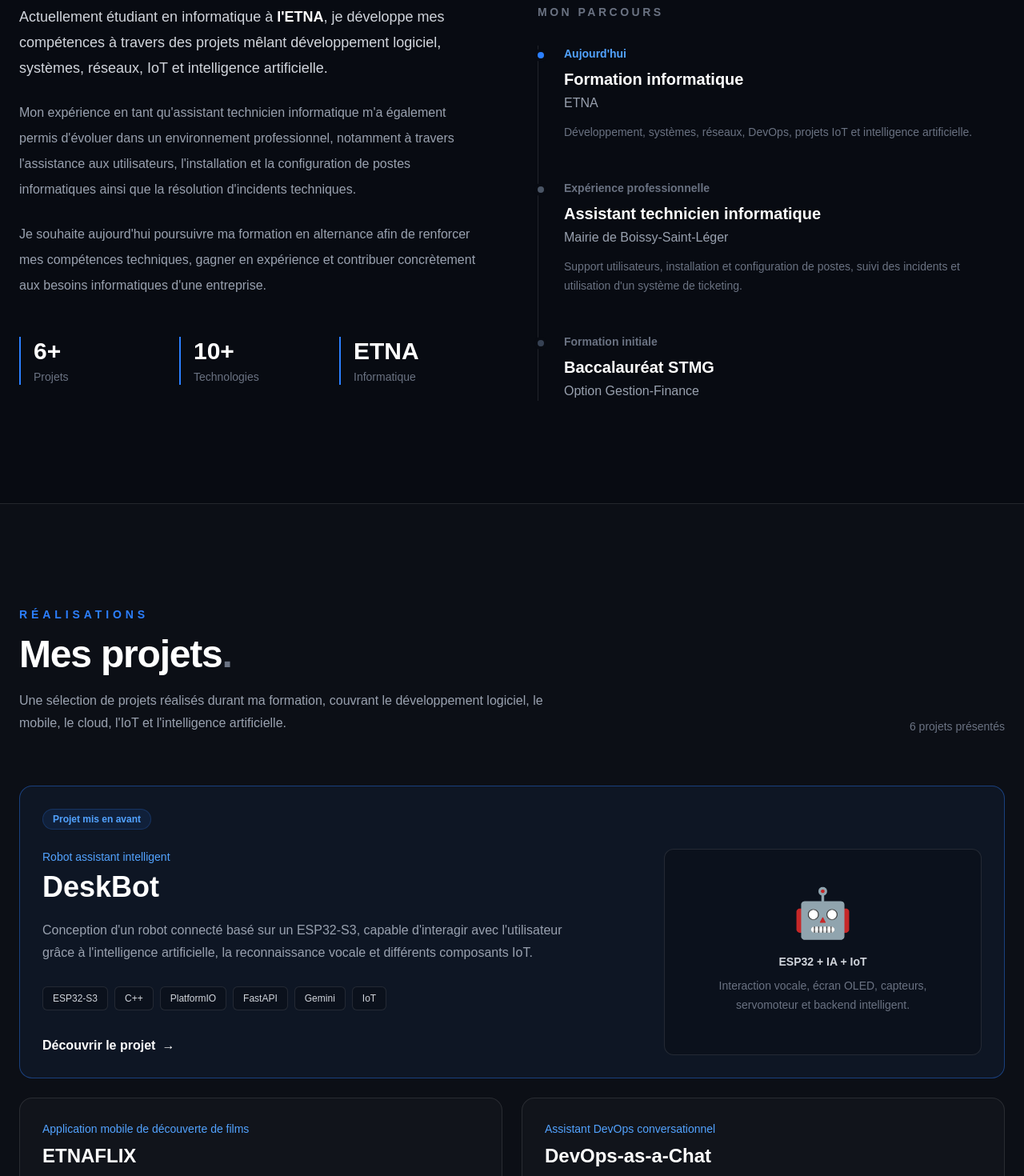
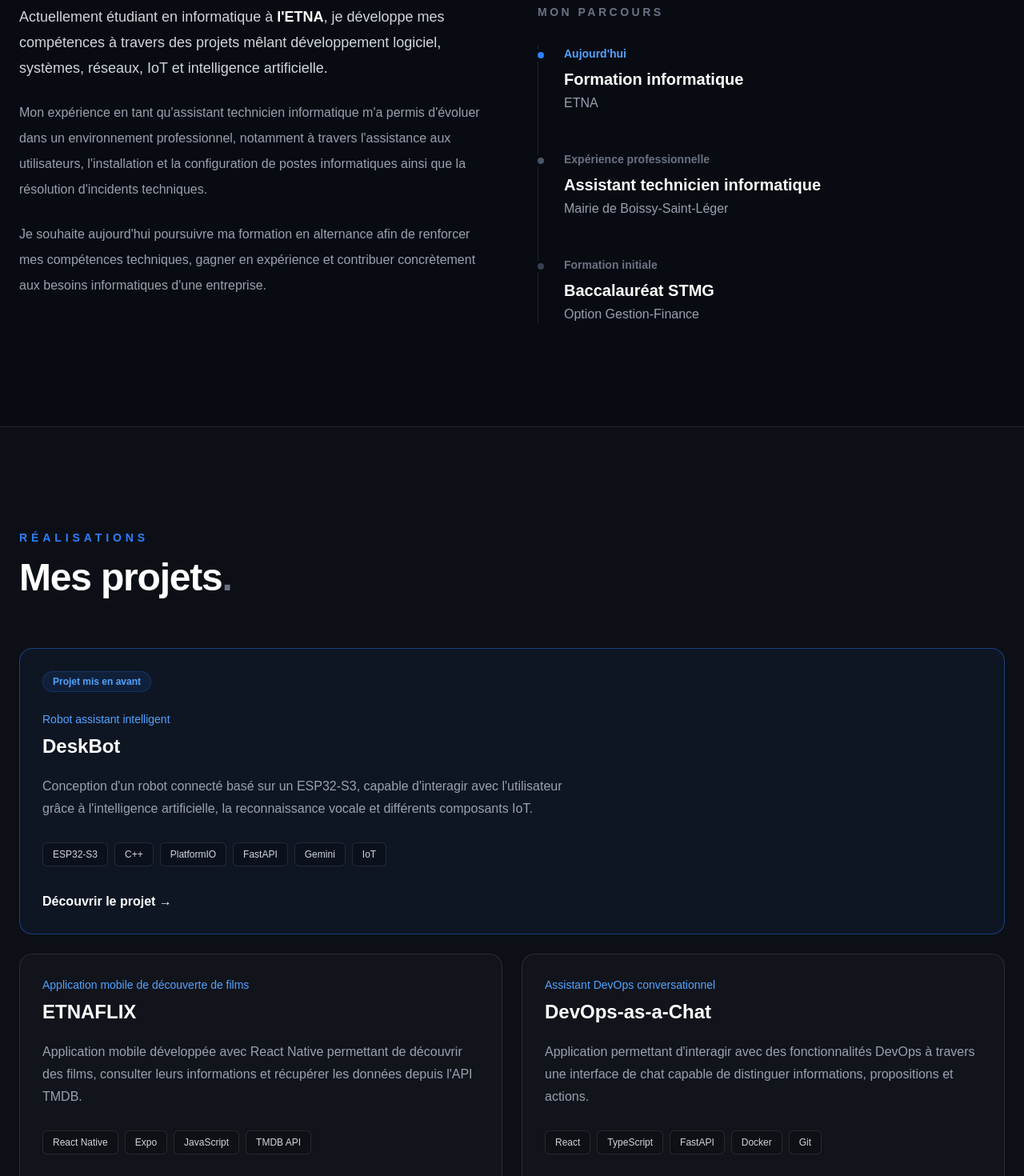
Before and after one commit to sangarm94/portfolio, a React app: page / in a window 1280 px wide. Shown: the part 1120-2590 px from the top of the page at 80% size. Built offline with nearby package versions, Linux system fonts and the light colour scheme; the HTML template or start-up script is replaced by a standard one.

Commit message:
feat: finaliser la section contact

```diff
--- a/src/App.jsx
+++ b/src/App.jsx
@@ -281,16 +281,6 @@ function App() {
               </div>
             </div>
           </div>
-
-          <a
-            href="#apropos"
-            className="absolute bottom-8 left-1/2 hidden -translate-x-1/2 flex-col items-center gap-2 text-gray-600 transition hover:text-white md:flex"
-          >
-            <span className="text-xs uppercase tracking-[0.25em]">
-              Découvrir
-            </span>
-            <span className="text-xl">↓</span>
-          </a>
         </section>
 
         {/* À PROPOS */}
@@ -322,10 +312,10 @@ function App() {
 
                 <p className="mt-6 leading-8 text-gray-400">
                   Mon expérience en tant qu'assistant technicien informatique
-                  m'a également permis d'évoluer dans un environnement
-                  professionnel, notamment à travers l'assistance aux
-                  utilisateurs, l'installation et la configuration de postes
-                  informatiques ainsi que la résolution d'incidents techniques.
+                  m'a permis d'évoluer dans un environnement professionnel,
+                  notamment à travers l'assistance aux utilisateurs,
+                  l'installation et la configuration de postes informatiques
+                  ainsi que la résolution d'incidents techniques.
                 </p>
 
                 <p className="mt-6 leading-8 text-gray-400">
@@ -334,23 +324,6 @@ function App() {
                   expérience et contribuer concrètement aux besoins
                   informatiques d'une entreprise.
                 </p>
-
-                <div className="mt-12 grid grid-cols-3 gap-4">
-                  <div className="border-l-2 border-blue-500 pl-4">
-                    <p className="text-3xl font-black">6+</p>
-                    <p className="mt-1 text-sm text-gray-500">Projets</p>
-                  </div>
-
-                  <div className="border-l-2 border-blue-500 pl-4">
-                    <p className="text-3xl font-black">10+</p>
-                    <p className="mt-1 text-sm text-gray-500">Technologies</p>
-                  </div>
-
-                  <div className="border-l-2 border-blue-500 pl-4">
-                    <p className="text-3xl font-black">ETNA</p>
-                    <p className="mt-1 text-sm text-gray-500">Informatique</p>
-                  </div>
-                </div>
               </div>
 
               <div>
@@ -371,11 +344,6 @@ function App() {
                     </h3>
 
                     <p className="mt-1 text-gray-400">ETNA</p>
-
-                    <p className="mt-3 text-sm leading-6 text-gray-500">
-                      Développement, systèmes, réseaux, DevOps, projets IoT et
-                      intelligence artificielle.
-                    </p>
                   </div>
 
                   <div className="relative pb-12">
@@ -391,12 +359,6 @@ function App() {
 
                     <p className="mt-1 text-gray-400">
                       Mairie de Boissy-Saint-Léger
-                    </p>
-
-                    <p className="mt-3 text-sm leading-6 text-gray-500">
-                      Support utilisateurs, installation et configuration de
-                      postes, suivi des incidents et utilisation d'un système de
-                      ticketing.
                     </p>
                   </div>
 
@@ -432,31 +394,17 @@ function App() {
                 Réalisations
               </p>
 
-              <div className="flex flex-col justify-between gap-6 md:flex-row md:items-end">
-                <div>
               <h2 className="text-4xl font-black tracking-tight md:text-5xl">
                 Mes projets
                 <span className="text-gray-500">.</span>
               </h2>
-
-                  <p className="mt-5 max-w-2xl leading-7 text-gray-400">
-                    Une sélection de projets réalisés durant ma formation,
-                    couvrant le développement logiciel, le mobile, le cloud,
-                    l'IoT et l'intelligence artificielle.
-                  </p>
-                </div>
-
-                <p className="text-sm text-gray-500">
-                  {projects.length} projets présentés
-                </p>
-              </div>
             </div>
 
             <div className="grid gap-6 md:grid-cols-2">
               {projects.map((project) => (
                 <article
                   key={project.title}
-                  className={`group relative overflow-hidden rounded-2xl border p-7 transition duration-300 hover:-translate-y-1 ${
+                  className={`group rounded-2xl border p-7 transition duration-300 hover:-translate-y-1 ${
                     project.featured
                       ? "border-blue-500/40 bg-blue-500/[0.06] md:col-span-2"
                       : "border-white/10 bg-white/[0.025] hover:border-white/20"
@@ -468,25 +416,11 @@ function App() {
                     </div>
                   )}
 
-                  <div
-                    className={
-                      project.featured
-                        ? "grid gap-10 lg:grid-cols-[1.3fr_0.7fr]"
-                        : ""
-                    }
-                  >
-                    <div>
                   <p className="text-sm font-medium text-blue-400">
                     {project.subtitle}
                   </p>
 
-                      <h3
-                        className={`mt-2 font-black ${
-                          project.featured
-                            ? "text-3xl md:text-4xl"
-                            : "text-2xl"
-                        }`}
-                      >
+                  <h3 className="mt-2 text-2xl font-black">
                     {project.title}
                   </h3>
 
@@ -507,32 +441,10 @@ function App() {
 
                   <button
                     type="button"
-                        className="mt-8 flex items-center gap-2 font-semibold text-white transition group-hover:text-blue-400"
+                    className="mt-8 font-semibold text-white transition group-hover:text-blue-400"
                   >
-                        Découvrir le projet
-                        <span className="transition-transform group-hover:translate-x-1">
-                          →
-                        </span>
+                    Découvrir le projet →
                   </button>
-                    </div>
-
-                    {project.featured && (
-                      <div className="flex min-h-[250px] items-center justify-center rounded-xl border border-white/10 bg-black/20">
-                        <div className="text-center">
-                          <div className="text-6xl">🤖</div>
-
-                          <p className="mt-5 text-sm font-semibold text-gray-300">
-                            ESP32 + IA + IoT
-                          </p>
-
-                          <p className="mt-2 max-w-xs text-sm leading-6 text-gray-500">
-                            Interaction vocale, écran OLED, capteurs,
-                            servomoteur et backend intelligent.
-                          </p>
-                        </div>
-                      </div>
-                    )}
-                  </div>
                 </article>
               ))}
             </div>
@@ -550,24 +462,17 @@ function App() {
                 Compétences
               </p>
 
-              <h2 className="max-w-3xl text-4xl font-black tracking-tight md:text-5xl">
+              <h2 className="text-4xl font-black tracking-tight md:text-5xl">
                 Un profil
                 <span className="text-gray-500"> polyvalent.</span>
               </h2>
-
-              <p className="mt-6 max-w-3xl leading-7 text-gray-400">
-                Ma formation et mes projets m'ont permis de travailler sur
-                plusieurs domaines de l'informatique, du support utilisateur au
-                développement, en passant par le cloud, les API et les systèmes
-                embarqués.
-              </p>
             </div>
 
             <div className="grid gap-6 md:grid-cols-2 lg:grid-cols-3">
               {skills.map((skill) => (
                 <article
                   key={skill.title}
-                  className="group rounded-2xl border border-white/10 bg-white/[0.025] p-7 transition duration-300 hover:-translate-y-1 hover:border-blue-500/30 hover:bg-blue-500/[0.03]"
+                  className="rounded-2xl border border-white/10 bg-white/[0.025] p-7"
                 >
                   <div className="flex h-12 w-12 items-center justify-center rounded-xl border border-blue-500/20 bg-blue-500/10 font-mono text-lg font-black text-blue-400">
                     {skill.icon}
@@ -577,7 +482,7 @@ function App() {
                     {skill.title}
                   </h3>
 
-                  <p className="mt-3 min-h-[72px] text-sm leading-6 text-gray-500">
+                  <p className="mt-3 text-sm leading-6 text-gray-500">
                     {skill.description}
                   </p>
 
@@ -585,7 +490,7 @@ function App() {
                     {skill.items.map((item) => (
                       <span
                         key={item}
-                        className="rounded-md border border-white/10 bg-black/20 px-3 py-1.5 text-xs text-gray-300 transition group-hover:border-white/15"
+                        className="rounded-md border border-white/10 bg-black/20 px-3 py-1.5 text-xs text-gray-300"
                       >
                         {item}
                       </span>
@@ -594,60 +499,141 @@ function App() {
                 </article>
               ))}
             </div>
+          </div>
+        </section>
 
-            {/* BLOC SUPPORT IT */}
-            <div className="mt-12 overflow-hidden rounded-2xl border border-blue-500/20 bg-blue-500/[0.05]">
-              <div className="grid lg:grid-cols-[0.8fr_1.2fr]">
-                <div className="border-b border-white/10 p-8 lg:border-b-0 lg:border-r">
-                  <p className="text-sm font-bold uppercase tracking-[0.25em] text-blue-400">
-                    Orientation professionnelle
+        {/* CONTACT */}
+        <section
+          id="contact"
+          className="relative overflow-hidden border-t border-white/10 py-24 md:py-32"
+        >
+          <div className="absolute right-0 top-1/2 h-[400px] w-[400px] -translate-y-1/2 rounded-full bg-blue-600/10 blur-[120px]" />
+
+          <div className="relative mx-auto max-w-7xl px-6">
+            <div className="grid gap-16 lg:grid-cols-[1.1fr_0.9fr]">
+              {/* TEXTE */}
+              <div>
+                <p className="mb-4 text-sm font-bold uppercase tracking-[0.35em] text-blue-500">
+                  Contact
                 </p>
 
-                  <h3 className="mt-4 text-3xl font-black">
-                    Support informatique
-                  </h3>
+                <h2 className="max-w-3xl text-4xl font-black tracking-tight md:text-5xl">
+                  Construisons quelque chose
+                  <span className="text-gray-500"> ensemble.</span>
+                </h2>
 
-                  <p className="mt-4 leading-7 text-gray-400">
-                    Je souhaite mettre mes compétences techniques au service des
-                    utilisateurs et continuer à progresser dans un
-                    environnement professionnel.
+                <p className="mt-6 max-w-2xl text-lg leading-8 text-gray-400">
+                  Je recherche actuellement une alternance dans le domaine de
+                  l'informatique, notamment en support informatique et
+                  assistance utilisateurs.
+                </p>
+
+                <p className="mt-4 max-w-2xl leading-7 text-gray-500">
+                  Vous pouvez me contacter directement par email ou consulter
+                  mes projets et mon parcours professionnel.
+                </p>
+
+                {/* ACTIONS */}
+                <div className="mt-10 flex flex-wrap gap-4">
+                  <a
+                    href="mailto:sangar_m@etna-alternance.net"
+                    className="rounded-xl bg-blue-600 px-7 py-4 font-semibold transition hover:-translate-y-1 hover:bg-blue-500"
+                  >
+                    Envoyer un email
+                  </a>
+
+                  <a
+                    href="/cv-mohamed-sangar.pdf"
+                    download
+                    className="rounded-xl border border-white/15 bg-white/5 px-7 py-4 font-semibold transition hover:-translate-y-1 hover:bg-white/10"
+                  >
+                    Télécharger mon CV
+                  </a>
+                </div>
+              </div>
+
+              {/* INFOS */}
+              <div className="rounded-2xl border border-white/10 bg-white/[0.025] p-8">
+                <p className="text-sm font-bold uppercase tracking-[0.25em] text-gray-500">
+                  Mes coordonnées
+                </p>
+
+                <div className="mt-8 space-y-6">
+                  <div>
+                    <p className="text-sm text-gray-500">Email</p>
+
+                    <a
+                      href="mailto:sangar_m@etna-alternance.net"
+                      className="mt-1 inline-block font-semibold text-white transition hover:text-blue-400"
+                    >
+                      sangar_m@etna-alternance.net
+                    </a>
+                  </div>
+
+                  <div>
+                    <p className="text-sm text-gray-500">Localisation</p>
+
+                    <p className="mt-1 font-semibold text-white">
+                      Île-de-France
                     </p>
                   </div>
 
-                <div className="grid gap-4 p-8 sm:grid-cols-2">
-                  {[
-                    "Assistance utilisateurs",
-                    "Diagnostic de pannes",
-                    "Installation de postes",
-                    "Windows & Linux",
-                    "Ticketing / GLPI",
-                    "Notions réseaux TCP/IP",
-                  ].map((item) => (
-                    <div
-                      key={item}
-                      className="flex items-center gap-3 rounded-xl border border-white/10 bg-black/10 px-4 py-4"
+                  <div>
+                    <p className="text-sm text-gray-500">
+                      Disponibilité
+                    </p>
+
+                    <p className="mt-1 font-semibold text-white">
+                      Alternance informatique
+                    </p>
+                  </div>
+                </div>
+
+                {/* RÉSEAUX */}
+                <div className="mt-10 border-t border-white/10 pt-8">
+                  <p className="text-sm text-gray-500">
+                    Retrouvez-moi également sur
+                  </p>
+
+                  <div className="mt-4 flex flex-wrap gap-3">
+                    <a
+                      href="https://github.com/sangarm94"
+                      target="_blank"
+                      rel="noreferrer"
+                      className="rounded-lg border border-white/10 bg-black/20 px-4 py-2 text-sm font-semibold transition hover:border-blue-500/50 hover:text-blue-400"
                     >
-                      <span className="flex h-6 w-6 shrink-0 items-center justify-center rounded-full bg-blue-500/10 text-xs font-bold text-blue-400">
-                        ✓
-                      </span>
+                      GitHub ↗
+                    </a>
 
-                      <span className="text-sm font-medium text-gray-300">
-                        {item}
-                      </span>
+                    <a
+                      href="#"
+                      target="_blank"
+                      rel="noreferrer"
+                      className="rounded-lg border border-white/10 bg-black/20 px-4 py-2 text-sm font-semibold transition hover:border-blue-500/50 hover:text-blue-400"
+                    >
+                      LinkedIn ↗
+                    </a>
                   </div>
-                  ))}
                 </div>
               </div>
             </div>
           </div>
         </section>
+      </main>
 
-        {/* CONTACT - PROCHAINE ÉTAPE */}
-        <section
-          id="contact"
-          className="min-h-screen border-t border-white/10"
-        />
-      </main>
+      {/* FOOTER */}
+      <footer className="border-t border-white/10">
+        <div className="mx-auto flex max-w-7xl flex-col gap-4 px-6 py-8 text-sm text-gray-500 md:flex-row md:items-center md:justify-between">
+          <p>© 2026 Mohamed Sangar. Tous droits réservés.</p>
+
+          <a
+            href="#accueil"
+            className="transition hover:text-white"
+          >
+            Retour en haut ↑
+          </a>
+        </div>
+      </footer>
     </div>
   );
 }
```
Lines whose indentation alone changed are shown as unchanged.
